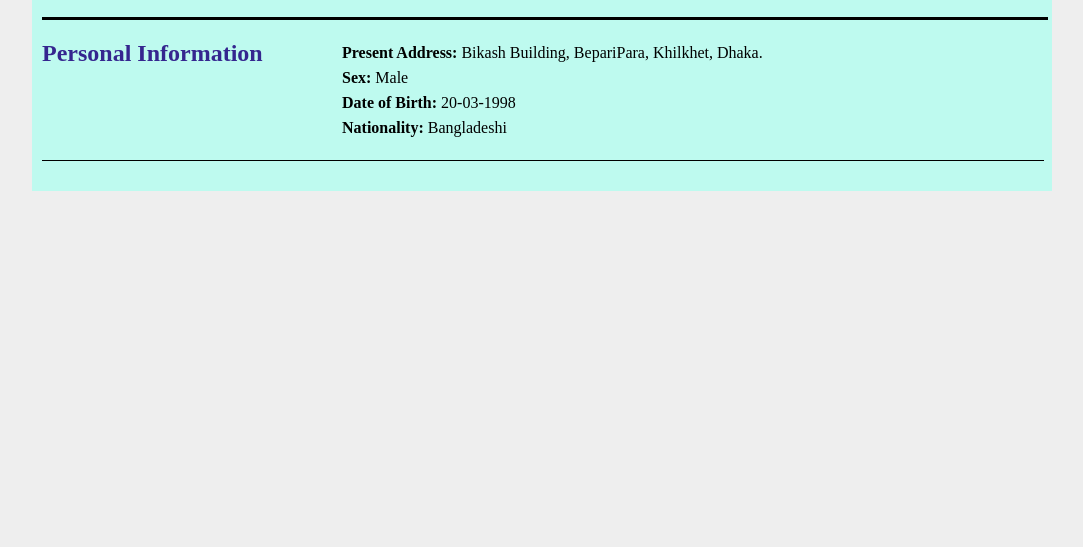
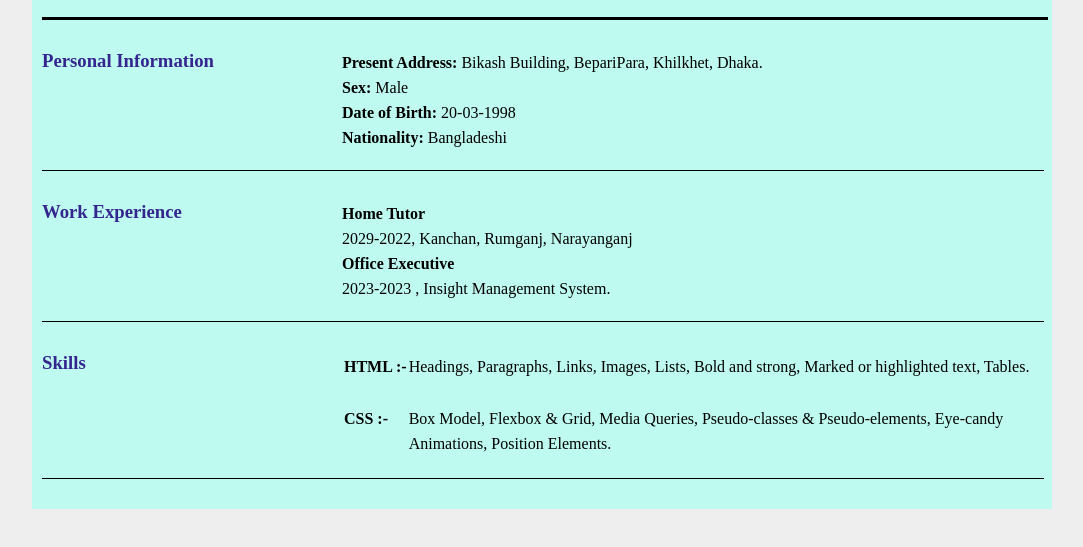
Before and after one commit to BorhanBappy/HTMLCSSCVproject, a website built with Vite: page index.html in a window 1280 px wide. Shown: the part 113-660 px from the top of the page, without its empty margins (98-1181 px from the left). Built offline with nearby package versions, Linux system fonts and the light colour scheme.

Commit message:
Skill used Table

```diff
--- a/index.html
+++ b/index.html
@@ -35,7 +35,7 @@
         <section id="personal-section">
           <div class="content">
             <div class="left-div">
-              <h1>Personal Information</h1>
+              <h3>Personal Information</h3>
             </div>
             <div class="right-div">
               <strong>Present Address:</strong> Bikash Building, BepariPara,
@@ -45,11 +45,60 @@
               <strong>Nationality:</strong> Bangladeshi<br />
             </div>
           </div>
-          <!-- div clearing -->
-          <div class="div-clear"></div>
-          <hr class="common-hr" />
         </section>
-        <!-- Personal Information Start -->
+        <!-- Personal Information End -->
+        <!-- div clearing -->
+        <div class="div-clear"></div>
+        <hr class="common-hr" />
+        <!-- Work Experience  Start -->
+        <section id="work-section">
+          <div class="content">
+            <div class="left-div">
+              <h3>Work Experience</h3>
+            </div>
+            <div class="right-div">
+              <strong>Home Tutor</strong> <br />2029-2022, Kanchan, Rumganj,
+              Narayanganj <br />
+              <strong>Office Executive</strong> <br />2023-2023 , Insight
+              Management System.
+            </div>
+          </div>
+        </section>
+        <!-- Work experience section End -->
+        <!-- div clearing -->
+        <div class="div-clear"></div>
+        <hr class="common-hr" />
+        <!-- Key Skills  Section  Start -->
+        <section id="skill-section">
+          <div class="content">
+            <div class="left-div">
+              <h3>Skills</h3>
+            </div>
+            <div class="right-div">
+              <table style="width: 100%">
+                <tr>
+                  <td style="white-space: nowrap"><strong>HTML :-</strong></td>
+                  <td>
+                    Headings, Paragraphs, Links, Images, Lists, Bold and strong,
+                    Marked or highlighted text, Tables.
+                  </td>
+                </tr>
+
+                <tr>
+                  <td><strong>CSS :-</strong></td>
+                  <td><br>
+                    Box Model, Flexbox & Grid, Media Queries, Pseudo-classes &
+                    Pseudo-elements, Eye-candy Animations, Position Elements.
+                  </td>
+                </tr>
+              </table>
+            </div>
+          </div>
+        </section>
+        <!-- Key Skills  Section End -->
+        <!-- div clearing -->
+        <div class="div-clear"></div>
+        <hr class="common-hr" />
       </main>
       <!-- Main End -->
       <!-- Footer Start -->
--- a/style.css
+++ b/style.css
@@ -12,7 +12,6 @@ body {
   padding: 10px;
 }
 header {
-
 }
 .profile-image {
   width: 90px;
@@ -34,45 +33,45 @@ h4 {
   float: right;
   padding: 20px;
 }
-.header-contract a{
+.header-contract a {
   text-decoration: none;
   color: rgba(0, 0, 0, 0.89);
   font-weight: bold;
   font-size: 20px;
 }
-.header-contract a:hover{
+.header-contract a:hover {
   text-decoration: underline;
   color: tomato;
 }
-.div-clear{
+.div-clear {
   clear: both;
 }
-hr{
+hr {
   border: solid black 3px;
   width: 100%;
   margin: 20px auto;
   border-bottom: none;
 }
-/* personal section */
-#personal-section{
-
+/* ----------------
+ personal section
+ ------------------- */
+#personal-section {
 }
-.content{
-
+.content {
+    margin-bottom: 30px;
 }
-.left-div{
+.left-div {
   width: 30%;
   float: left;
 }
-.right-div{
+.right-div {
   width: 70%;
-float: right;
+  float: left;
   line-height: 25px;
 }
-.common-hr{
+.common-hr {
   border: solid black 1px;
   border-bottom: none;
   width: 100%;
   margin: 20px auto;
-
 }
```
Lines whose indentation alone changed are shown as unchanged.
